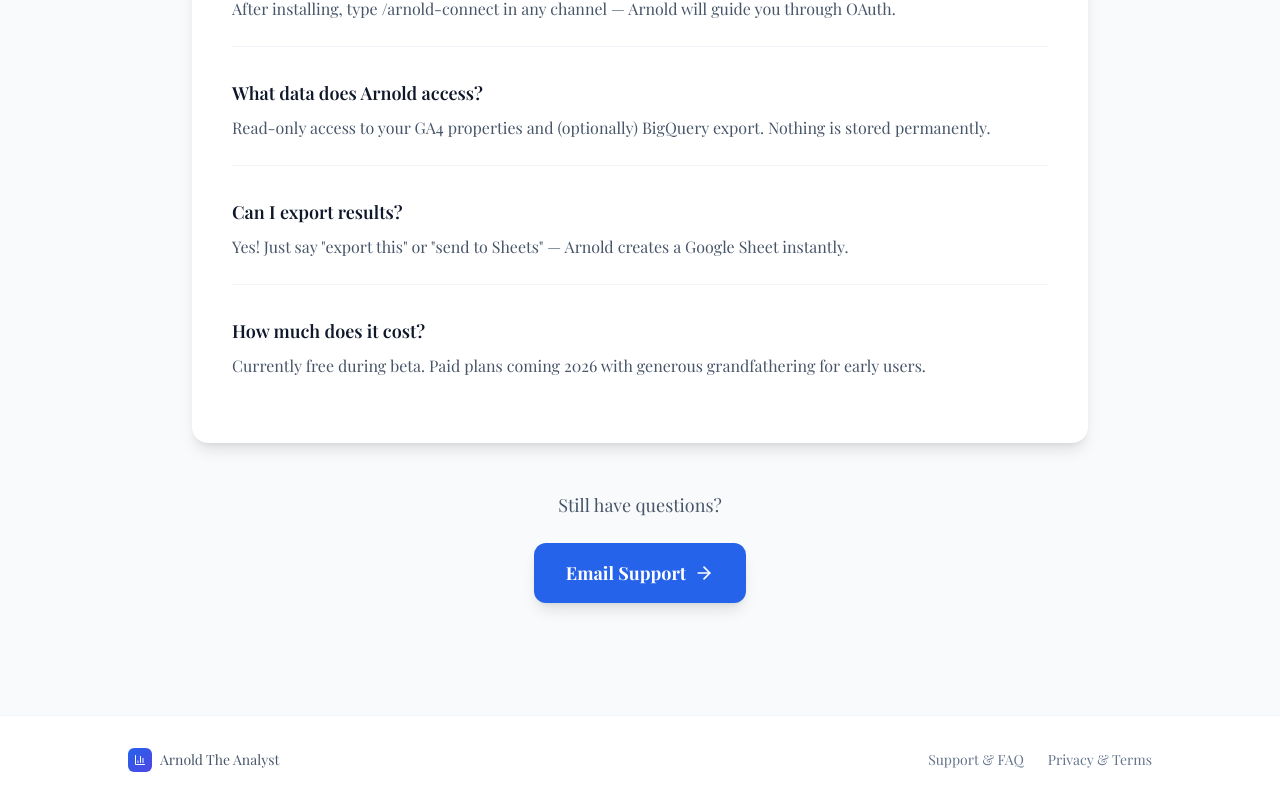
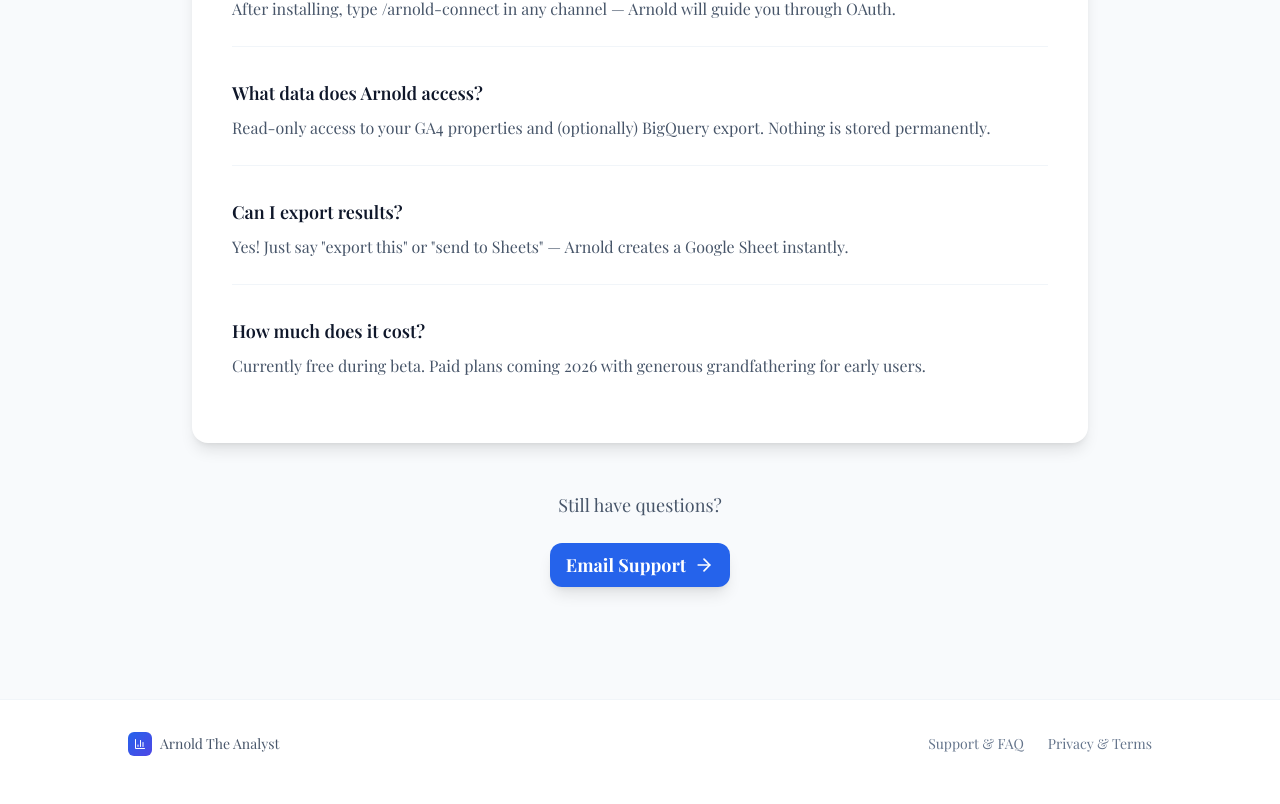
Before and after one commit to McGovs/arnold-the-analyst-frontend-v2-markdown, a React (Vite) app: page /support in a window 1280 px wide. Shown: the part 723-1527 px from the top of the page. Built offline with nearby package versions, Linux system fonts and the light colour scheme; a web font is replaced by a local one.

Commit message:
Update Support.tsx

```diff
--- a/src/pages/Support.tsx
+++ b/src/pages/Support.tsx
@@ -134,7 +134,7 @@ export default function Support() {
               <p className="text-lg text-slate-600 mb-6">Still have questions?</p>
               <a
                 href="mailto:cian@arnoldtheanalyst.com"
-                className="inline-flex items-center gap-2 bg-blue-600 text-white px-8 py-4 rounded-xl text-lg font-bold hover:bg-blue-700 transition-shadow shadow-lg"
+                className="inline-flex items-center gap-2 bg-blue-600 text-white px-4 py-2 rounded-xl text-lg font-bold hover:bg-blue-700 transition-shadow shadow-lg"
               >
                 Email Support <ArrowRight className="w-5 h-5" />
               </a>
```
